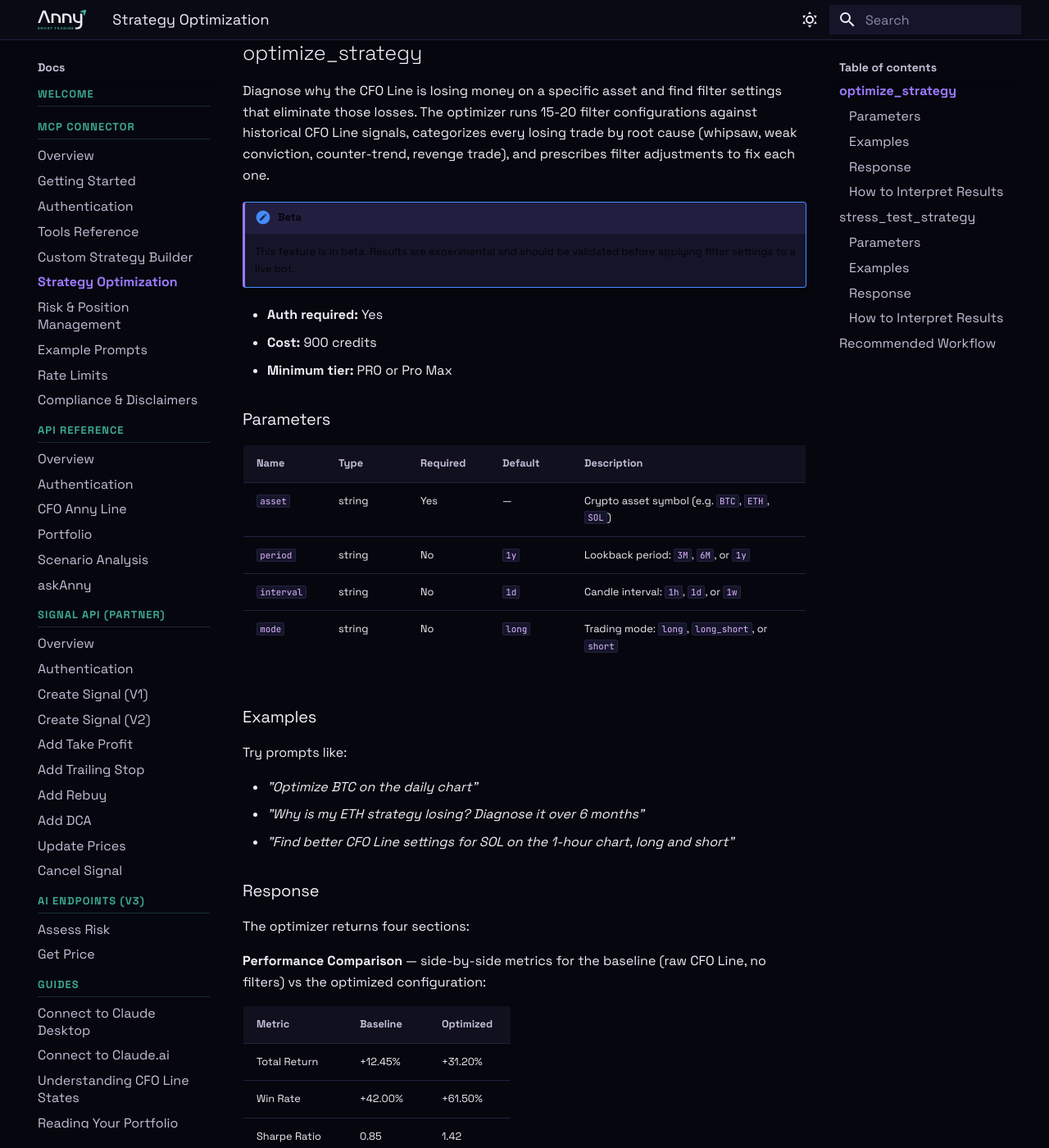
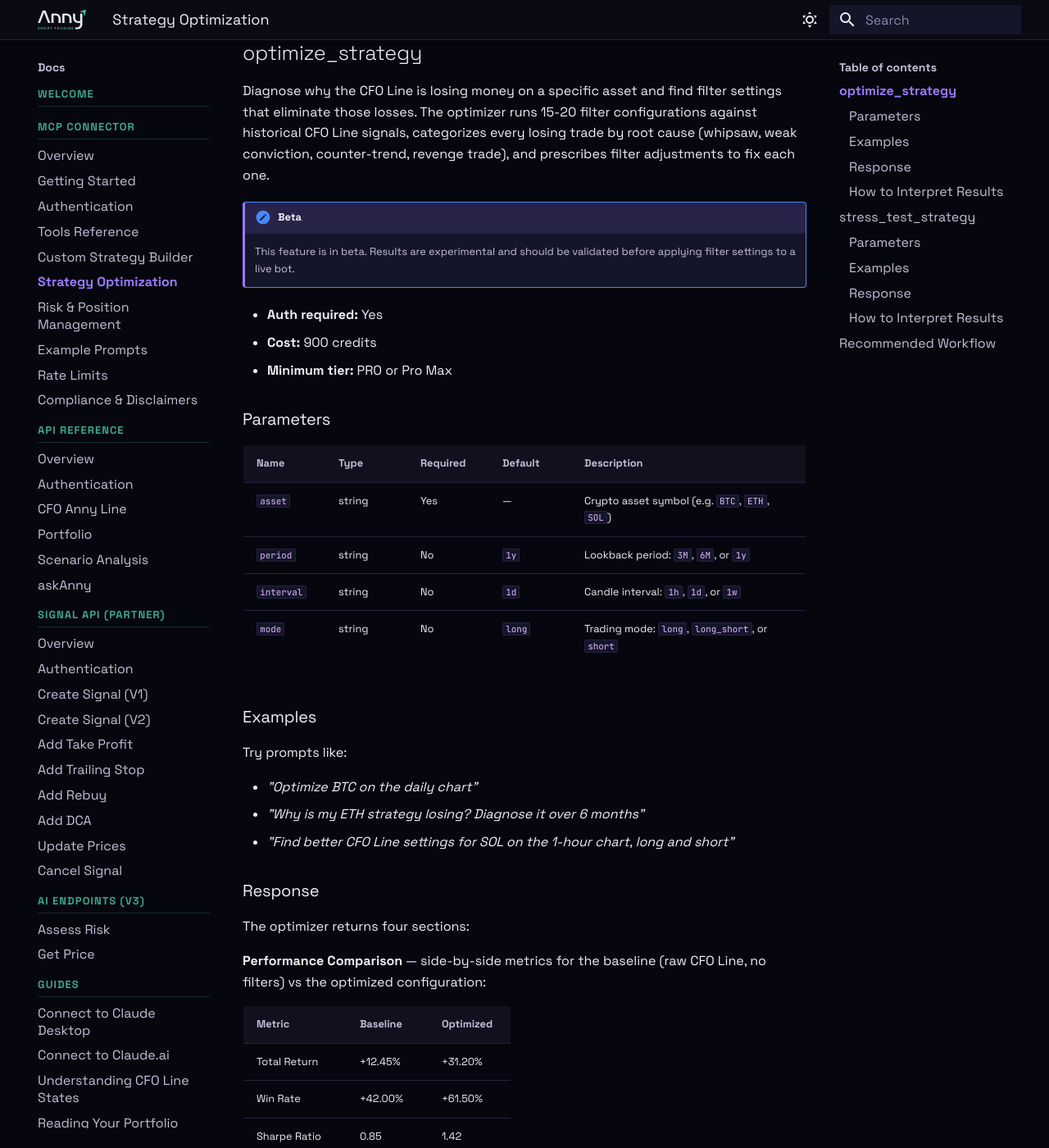
Before and after one commit to anny-trade/docs, an MkDocs documentation site: the page built from docs/mcp/strategy-optimization.md, in a window 1280 px wide and 1400 px high, scrolled down 411 px. Shown: the whole window at 82% size. Built offline with MkDocs 1.6.1 and Material for MkDocs 9.7.7, drawn with Linux system fonts in a browser that asks for light colours.

Commit message:
fix: admonition body text contrast on dark theme
Body text inside note/warning boxes was nearly invisible — explicitly
set paragraph color to #C4BFD8 and title color to #F0EEF8 (warning
title to #FFB547 amber).

Co-Authored-By: Claude Opus 4.6 <noreply@anthropic.com>

```diff
--- a/docs/assets/css/anny.css
+++ b/docs/assets/css/anny.css
@@ -151,6 +151,12 @@
 [data-md-color-scheme="anny"] .md-typeset details {
   background-color: #15152A;
   border-left: 3px solid;
+  color: #C4BFD8;
+}
+
+[data-md-color-scheme="anny"] .md-typeset .admonition p,
+[data-md-color-scheme="anny"] .md-typeset details p {
+  color: #C4BFD8;
 }
 
 [data-md-color-scheme="anny"] .md-typeset .admonition.note {
@@ -163,12 +169,14 @@
 
 [data-md-color-scheme="anny"] .md-typeset .admonition .admonition-title,
 [data-md-color-scheme="anny"] .md-typeset details summary {
-  background-color: rgba(155, 122, 255, 0.1);
+  background-color: rgba(155, 122, 255, 0.15);
   border-bottom: 1px solid #222240;
+  color: #F0EEF8;
 }
 
 [data-md-color-scheme="anny"] .md-typeset .admonition.warning .admonition-title {
-  background-color: rgba(255, 181, 71, 0.1);
+  background-color: rgba(255, 181, 71, 0.15);
+  color: #FFB547;
 }
 
 /* Footer copyright */
```
